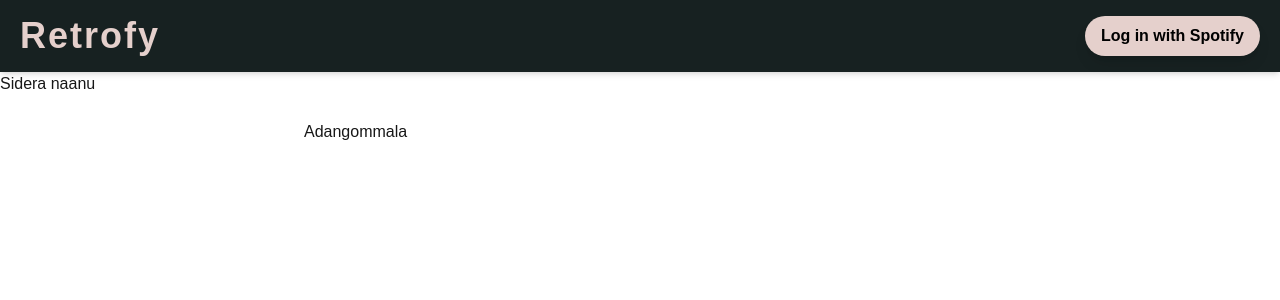
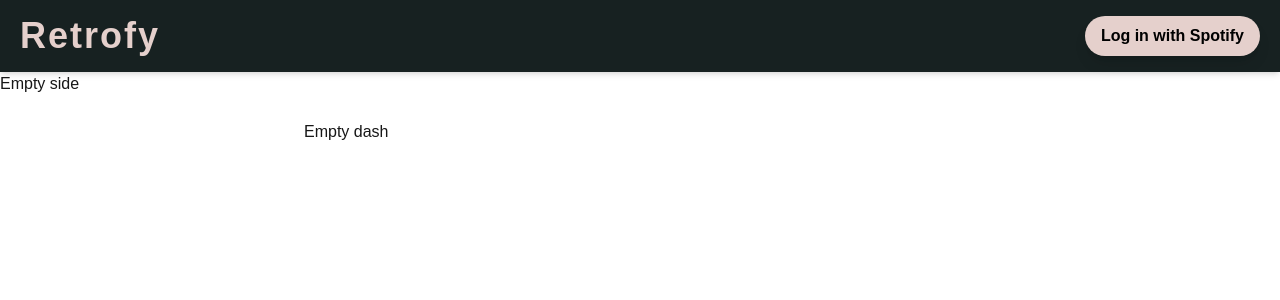
Before and after one commit to sanath1188/splitify, a Next.js app: page /dashboard in a window 1280 px wide. Shown: the top 300 px of the page. Built offline with nearby package versions, Linux system fonts and the light colour scheme; no server answers.

Commit message:
Spotify auth ✅

```diff
--- a/app/callback/page.tsx
+++ b/app/callback/page.tsx
@@ -1,6 +1,6 @@
 "use client";
 
-import { useEffect } from 'react';
+import { useEffect, useState } from 'react';
 import { useRouter } from 'next/navigation'; // Import useRouter from next/navigation
 import SpotifyWebApi from 'spotify-web-api-js';
 
@@ -8,9 +8,9 @@ const spotifyApi = new SpotifyWebApi();
 
 const Callback: React.FC = () => {
   const router = useRouter(); // Correct usage in app directory
+  const [username, setUsername] = useState<string | null>(null);
 
   useEffect(() => {
-    // Extract the token from the URL hash
     const hash = window.location.hash.substring(1).split('&').reduce((initial: any, item) => {
       const parts = item.split('=');
       initial[parts[0]] = decodeURIComponent(parts[1]);
@@ -20,21 +20,16 @@ const Callback: React.FC = () => {
     const accessToken = hash.access_token;
 
     if (accessToken) {
-      // Set the access token in the Spotify API instance
       spotifyApi.setAccessToken(accessToken);
 
-      // Fetch user's playlists
-      spotifyApi.getUserPlaylists()
-        .then((playlists) => {
-          console.log(playlists);
-          // Do something with the playlists, like saving them to state
-        })
-        .catch((err) => {
-          console.error('Error fetching playlists: ', err);
-        });
+      spotifyApi.getMe().then((userData: any) => {
+        localStorage.setItem('spotifyUser', userData);
+        localStorage.setItem('spotifyToken', accessToken);
+        console.log(userData)
+        setUsername(userData.display_name);
+      });
 
-      // Optionally navigate back to home after setting the token and fetching playlists
-      router.push('/dashboard'); // Use the correct navigation method
+      router.push('/dashboard');
     }
   }, [router]);
 
--- a/app/dashboard/page.tsx
+++ b/app/dashboard/page.tsx
@@ -1,3 +1,3 @@
 export default function Dashboard() {
-  return <>Adangommala</>
+  return <>Empty dash</>
 }
--- a/components/ui/sidenav.tsx
+++ b/components/ui/sidenav.tsx
@@ -1,3 +1,3 @@
 export default function Sidenav() {
-  return <>Sidera naanu</>
+  return <>Empty side</>
 }
```
